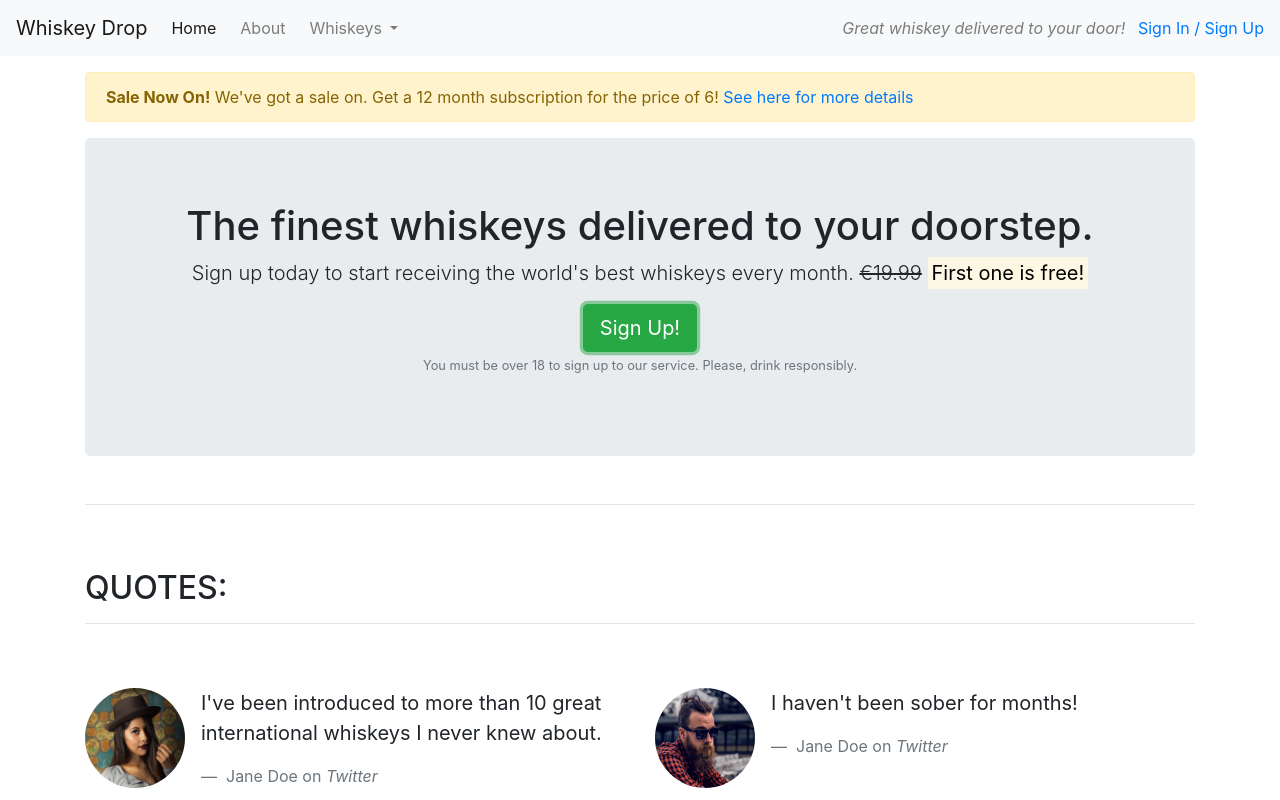
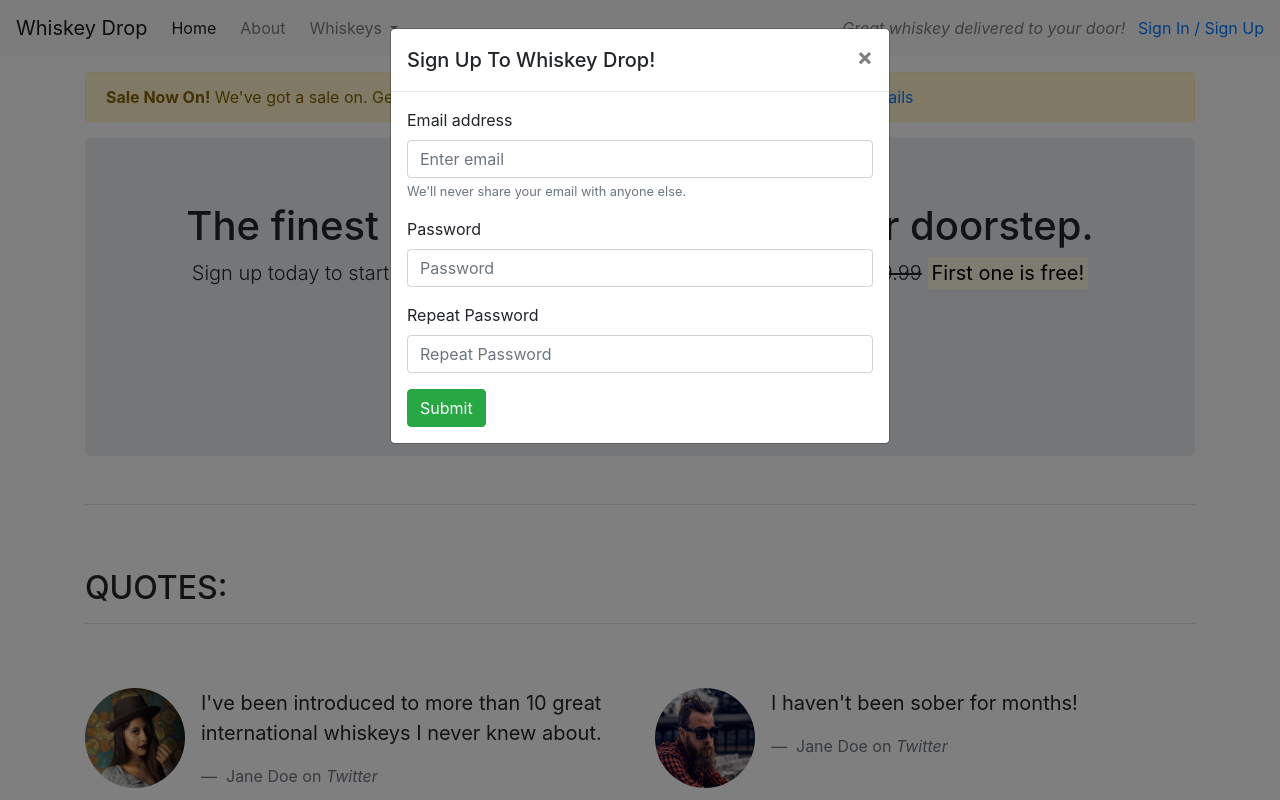
Before and after one commit to jccacho18/whiskey-drop, a plain HTML site: page index.html in a window 1280 px wide. Both pictures are taken after a click on the button "Sign Up!". Shown: the top 800 px of the page. Drawn offline with nearby package versions, Linux system fonts and the light colour scheme.

Commit message:
Added bootstrap modal and form

```diff
--- a/index.html
+++ b/index.html
@@ -95,7 +95,13 @@
               <span class="d-inline d-sm-none"><br /></span>
               <strong><mark>First one is free!</mark></strong>
             </p>
-            <button class="btn btn-success btn-lg">Sign Up!</button>
+            <button
+              class="btn btn-success btn-lg"
+              data-toggle="modal"
+              data-target="#signUpModal"
+            >
+              Sign Up!
+            </button>
             <p class="text-muted">
               <small>
                 You must be over 18 to sign up to our service. Please, drink
@@ -221,6 +227,62 @@
       </section>
       <!-- /.features -->
     </article>
+
+    <div class="modal" tabindex="-1" role="dialog" id="signUpModal">
+      <div class="modal-dialog" role="document">
+        <div class="modal-content">
+          <div class="modal-header">
+            <h5 class="modal-title">Sign Up To Whiskey Drop!</h5>
+            <button
+              type="button"
+              class="close"
+              data-dismiss="modal"
+              aria-label="Close"
+            >
+              <span aria-hidden="true">&times;</span>
+            </button>
+          </div>
+          <div class="modal-body">
+            <form>
+              <div class="form-group">
+                <label for="exampleInputEmail1">Email address</label>
+                <input
+                  type="email"
+                  class="form-control"
+                  id="exampleInputEmail1"
+                  aria-describedby="emailHelp"
+                  placeholder="Enter email"
+                />
+                <small id="emailHelp" class="form-text text-muted"
+                  >We'll never share your email with anyone else.</small
+                >
+              </div>
+              <div class="form-group">
+                <label for="password">Password</label>
+                <input
+                  type="password"
+                  class="form-control"
+                  id="password"
+                  placeholder="Password"
+                />
+              </div>
+              <div class="form-group">
+                <label for="repeatPassword">Repeat Password</label>
+                <input
+                  type="password"
+                  class="form-control"
+                  id="repeatPassword"
+                  placeholder="Repeat Password"
+                />
+              </div>
+
+              <button type="submit" class="btn btn-success">Submit</button>
+            </form>
+          </div>
+        </div>
+      </div>
+    </div>
+
     <script
       src="https://code.jquery.com/jquery-3.3.1.slim.min.js"
       integrity="sha384-q8i/X+965DzO0rT7abK41JStQIAqVgRVzpbzo5smXKp4YfRvH+8abtTE1Pi6jizo"
```
